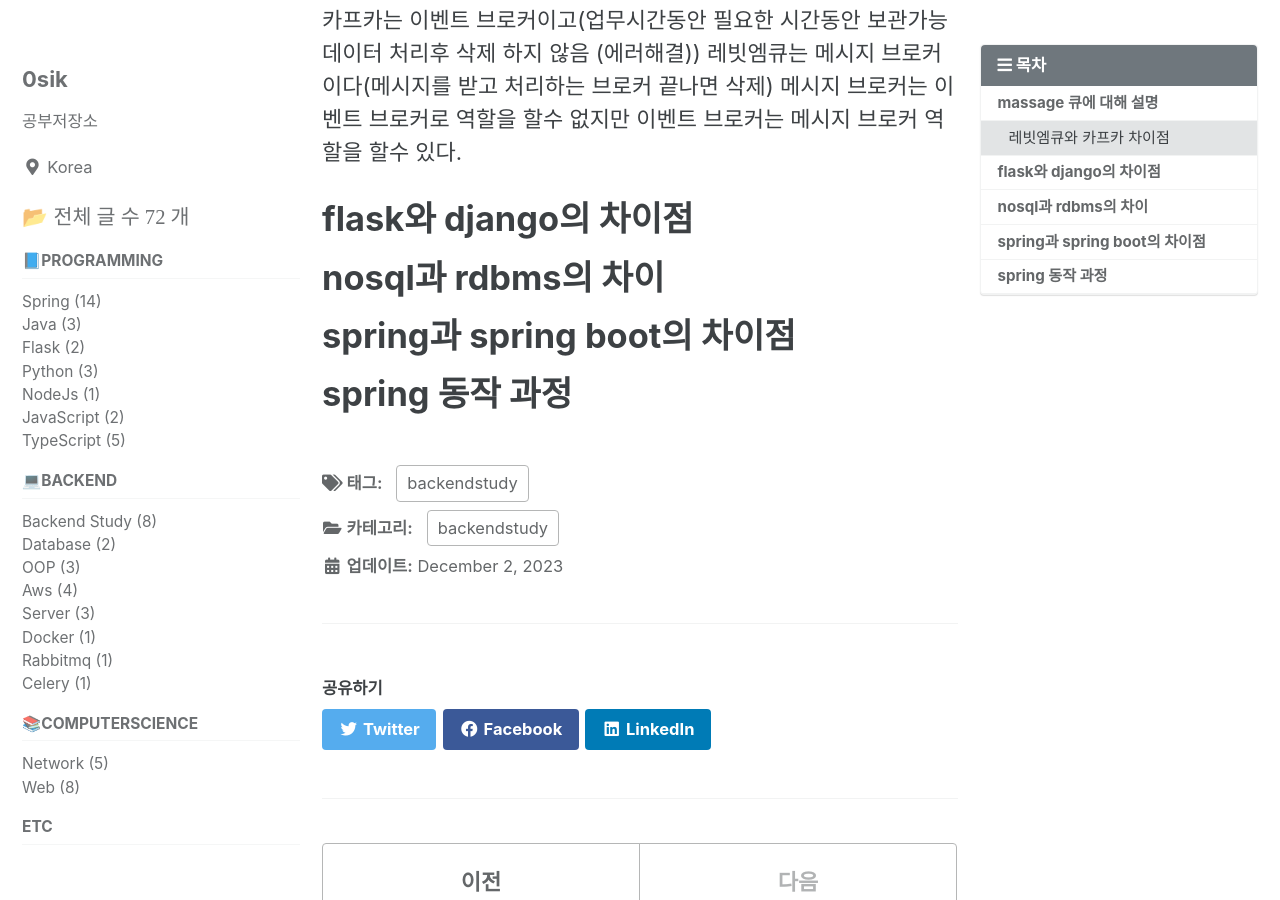
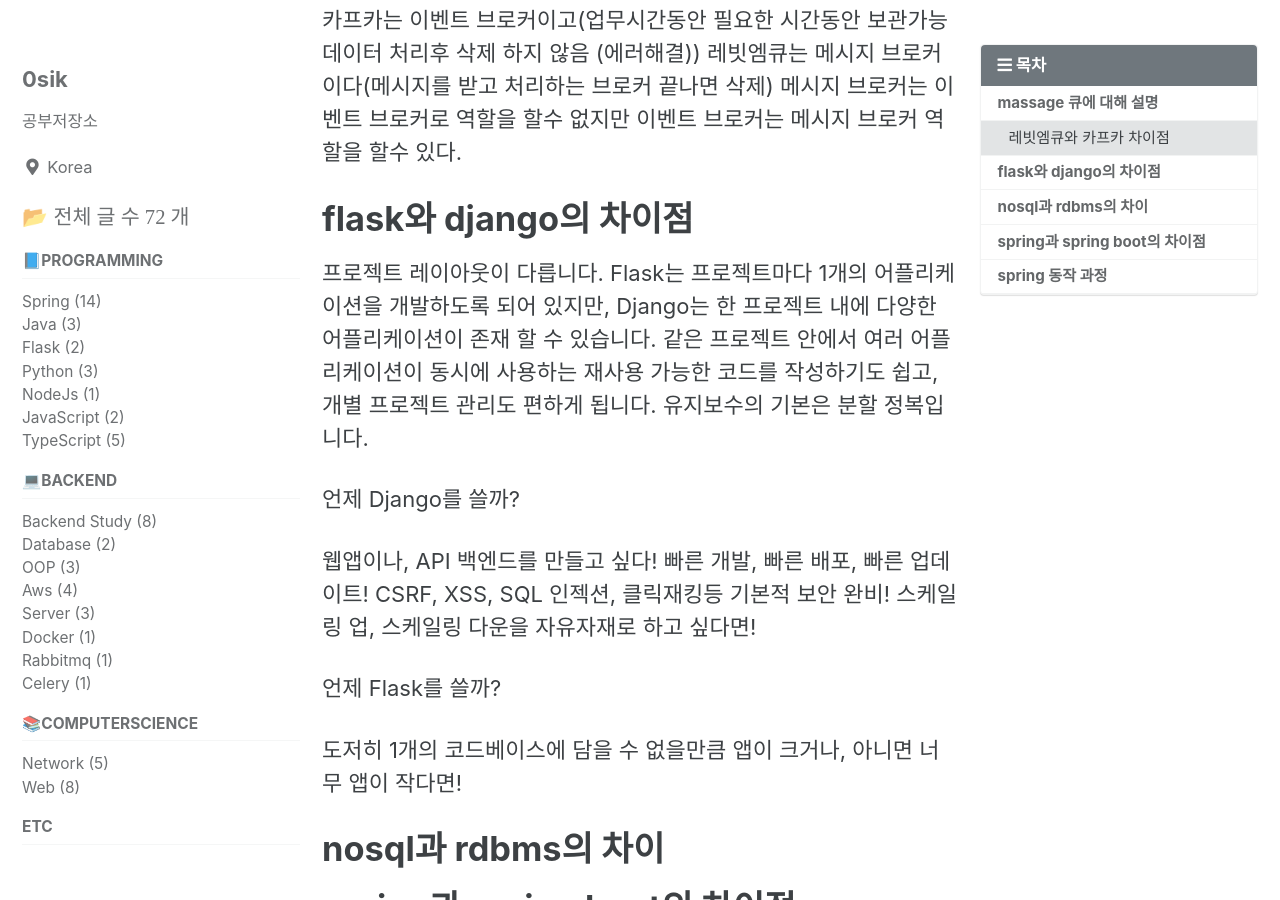
Before and after one commit to 0sik/0sik.github.io, a Jekyll site: the page built from _posts/2023-12-02-backendstudy 개념정리.md, in a window 1280 px wide and 900 px high, scrolled down 635 px. Built offline with Jekyll 4.4.1, drawn with Linux system fonts in a browser that asks for light colours; cached includes are drawn as plain includes.

Commit message:
feat : flask django 차이점 (#6)

```diff
--- a/_posts/2023-12-02-backendstudy 개념정리.md
+++ b/_posts/2023-12-02-backendstudy 개념정리.md
@@ -21,6 +21,19 @@ service a가 service b,c,d모두에 dependency가 생김
 
 
 # flask와 django의 차이점
+프로젝트 레이아웃이 다릅니다. Flask는 프로젝트마다 1개의 어플리케이션을 개발하도록 되어 있지만, Django는 한 프로젝트 내에 다양한 어플리케이션이 존재 할 수 있습니다. 같은 프로젝트 안에서 여러 어플리케이션이 동시에 사용하는 재사용 가능한 코드를 작성하기도 쉽고, 개별 프로젝트 관리도 편하게 됩니다. 유지보수의 기본은 분할 정복입니다.
+
+언제 Django를 쓸까?
+
+ 웹앱이나, API 백엔드를 만들고 싶다!
+ 빠른 개발, 빠른 배포, 빠른 업데이트!
+ CSRF, XSS, SQL 인젝션, 클릭재킹등 기본적 보안 완비!
+ 스케일링 업, 스케일링 다운을 자유자재로 하고 싶다면!
+
+ 언제 Flask를 쓸까?
+
+도저히 1개의 코드베이스에 담을 수 없을만큼 앱이 크거나,
+아니면 너무 앱이 작다면!
 
 # nosql과 rdbms의 차이
 
```
